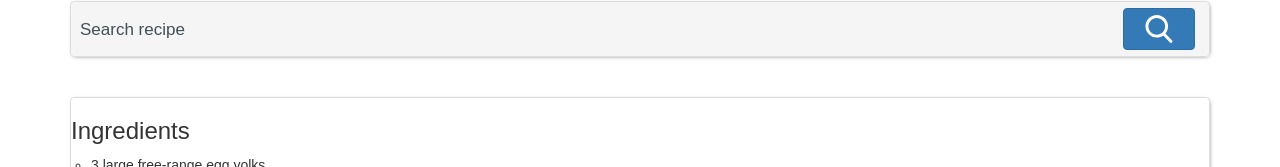
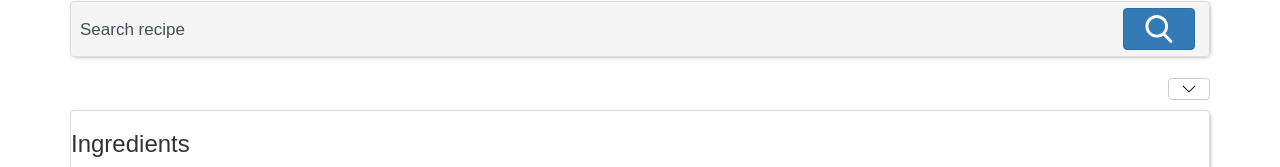
Before and after one commit to palmieriang/recipe-box, a React (Create React App) app: page / in a window 1280 px wide. Shown: the part 189-356 px from the top of the page. Built offline with nearby package versions, Linux system fonts and the light colour scheme; data requests are answered from the project's data file.

Commit message:
sortRecipes implemented

```diff
--- a/src/App.js
+++ b/src/App.js
@@ -2,7 +2,7 @@ import React, {Component} from 'react'
 import './App.css'
 import Button from 'react-bootstrap/lib/Button'
 import uuidv4 from 'uuid/v4'
-import {getRecipe, addRecipe, modifyRecipe, removeRecipe, searchRecipe} from './api/recipesApi'
+import {getRecipe, addRecipe, modifyRecipe, removeRecipe, searchRecipe, sortRecipes} from './api/recipesApi'
 
 import Header from './components/Header'
 import RecipesList from './components/RecipesList'
@@ -38,21 +38,6 @@ class App extends Component {
   }
 
   callApi () {
-    // callApi using fetch
-    // fetch('http://localhost:9627/recipes')
-    //   .then((response) => {
-    //     if (response.status !== 200) {
-    //       console.log('Looks like there was a problem. Status Code: ' + response.status);
-    //       return;
-    //     }
-    //     response.json().then((data) => {
-    //       this.setState({recipes: data});
-    //     });
-    //   })
-    //   .catch((error) => {
-    //     console.log('Fetch Error', error);
-    //   })
-
     getRecipe()
       .then((response) => {
         if (response.status !== 200) {
@@ -91,6 +76,20 @@ class App extends Component {
 
   deleteRecipe (id) {
     removeRecipe(id)
+  }
+
+  orderRecipes = () => {
+    sortRecipes()
+      .then((response) => {
+        if (response.status !== 200) {
+          console.log('Looks like there was a problem. Status Code: ' + response.status);
+          return;
+        }
+        this.setState({ recipes: response.data });
+      })
+      .catch((error) => {
+        console.log(error);
+      })
   }
 
   validate (recipe) {
@@ -199,6 +198,12 @@ class App extends Component {
           <SearchBar searchBar={this.searchBar} searchValue={value} onChange={this.changeQuery} />
         </div>
 
+        <div className="container order-recipes">
+          <Button onClick={this.orderRecipes}>
+            <span className="visually-hidden">Order recipes</span>
+          </Button>
+        </div>
+
         <div className="container">
           {recipes.length > 0 ? (
             <div>
```
